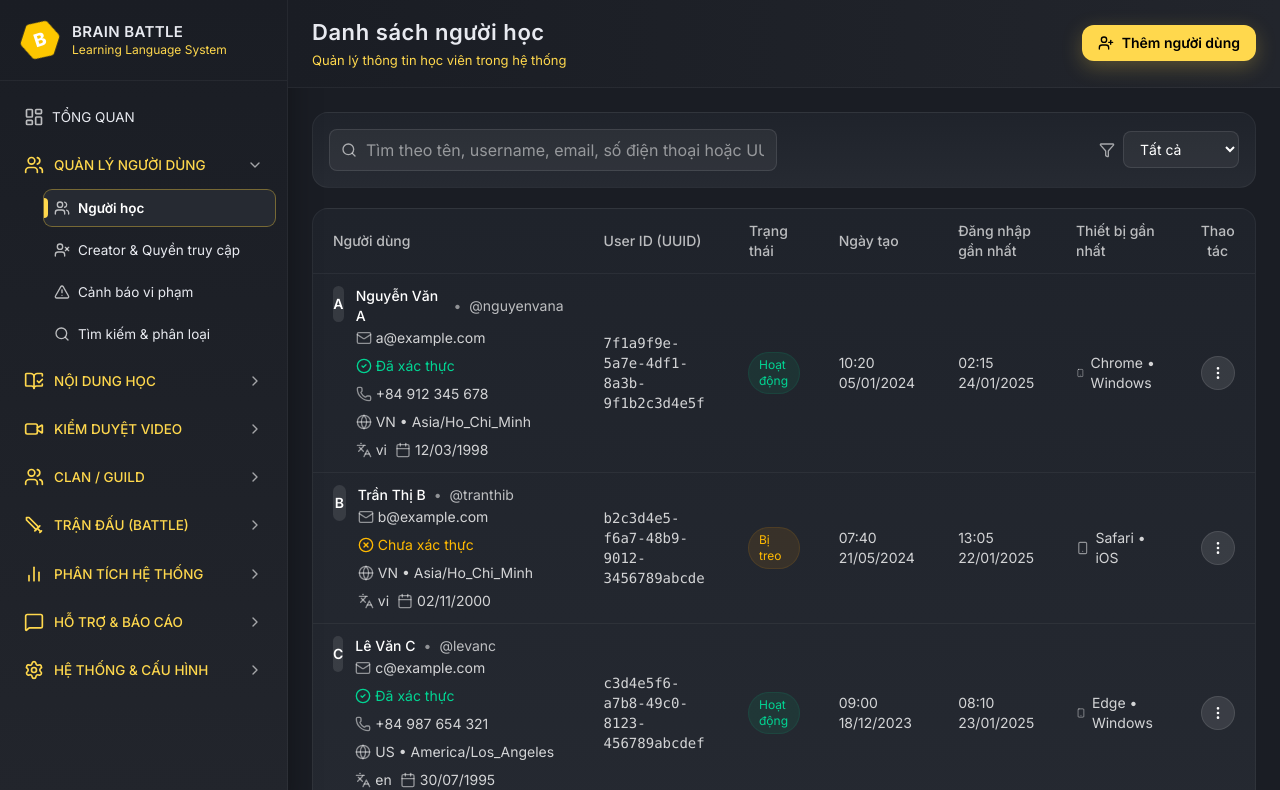
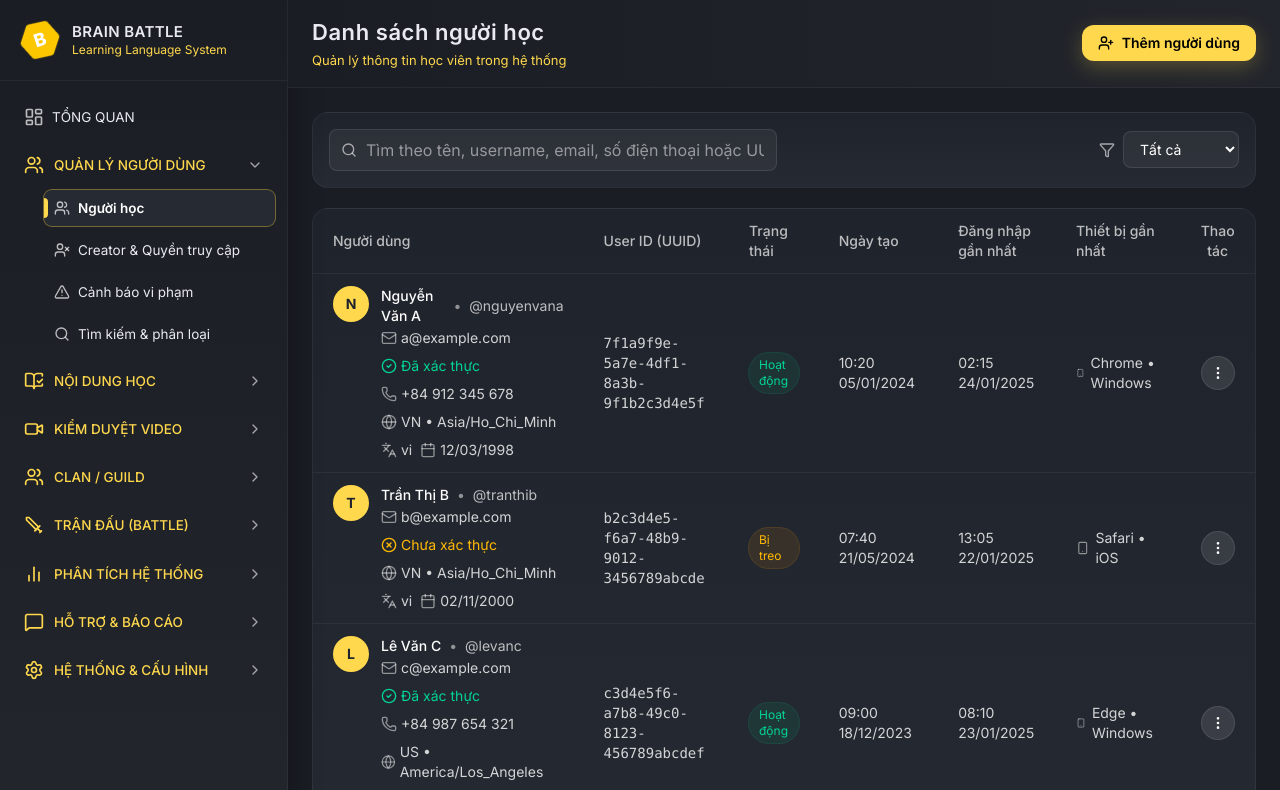
Before and after one commit to NguyenTruongNgocHan/next-dashboard-ui, a Next.js app: page /admin/users/learners in a window 1280 px wide. Shown: the top 790 px of the page. Built offline with nearby package versions, Linux system fonts and the light colour scheme.

Commit message:
update: users list

```diff
--- a/src/app/admin/users/learners/page.tsx
+++ b/src/app/admin/users/learners/page.tsx
@@ -261,14 +261,23 @@
                 {/* Người dùng */}
                 <td className="px-5 py-3">
                   <div className="flex items-start gap-3">
-                    <div className="w-9 h-9 rounded-full bg-white/10 flex items-center justify-center text-white font-semibold">
-                      {u.avatarUrl ? (
-                        // eslint-disable-next-line @next/next/no-img-element
-                        <img src={u.avatarUrl} alt={u.name} className="w-9 h-9 rounded-full object-cover" />
-                      ) : (
-                        u.name.split(' ').slice(-1)[0][0]
-                      )}
+                    <div className="flex items-center">
+                      {/* Avatar */}
+                      <div className="w-9 h-9 rounded-full flex items-center justify-center font-bold uppercase
+                  bg-[#FFD84D] text-[#1F232B]">
+                        {u.avatarUrl ? (
+                          <img
+                            src={u.avatarUrl}
+                            alt={u.name}
+                            className="w-9 h-9 rounded-full object-cover"
+                          />
+                        ) : (
+                          u.name.trim().charAt(0)
+                        )}
+                      </div>
+
                     </div>
+
                     <div className="space-y-0.5">
                       <div className="flex items-center gap-2">
                         <span className="text-white font-medium">{u.name}</span>
```
